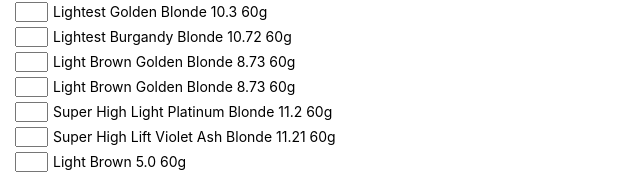
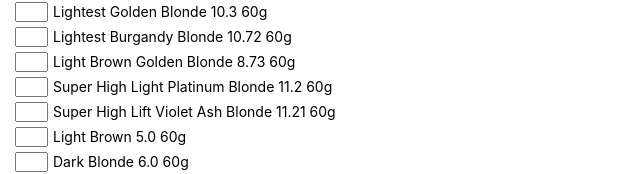
Before and after one commit to guiazca/truss, a React (Create React App) app: page / in a window 1280 px wide. Shown: the part 1413-1587 px from the top of the page, without its empty margins (0-640 px from the left). Built offline with nearby package versions, Linux system fonts and the light colour scheme.

Commit message:
Fix product name

```diff
--- a/src/components/state.js
+++ b/src/components/state.js
@@ -448,15 +448,6 @@ const state = {
       estoque: true,
     },
     {
-      codigo: "414 007",
-      count: "",
-      nome: "Light Brown Golden Blonde 8.73 60g",
-      price: 9.8,
-      linha: "PROFISSIONAL",
-      subLinha: "TONNERS",
-      estoque: true,
-    },
-    {
       codigo: "414 008",
       count: "",
       nome: "Light Brown Golden Blonde 8.73 60g",
```
